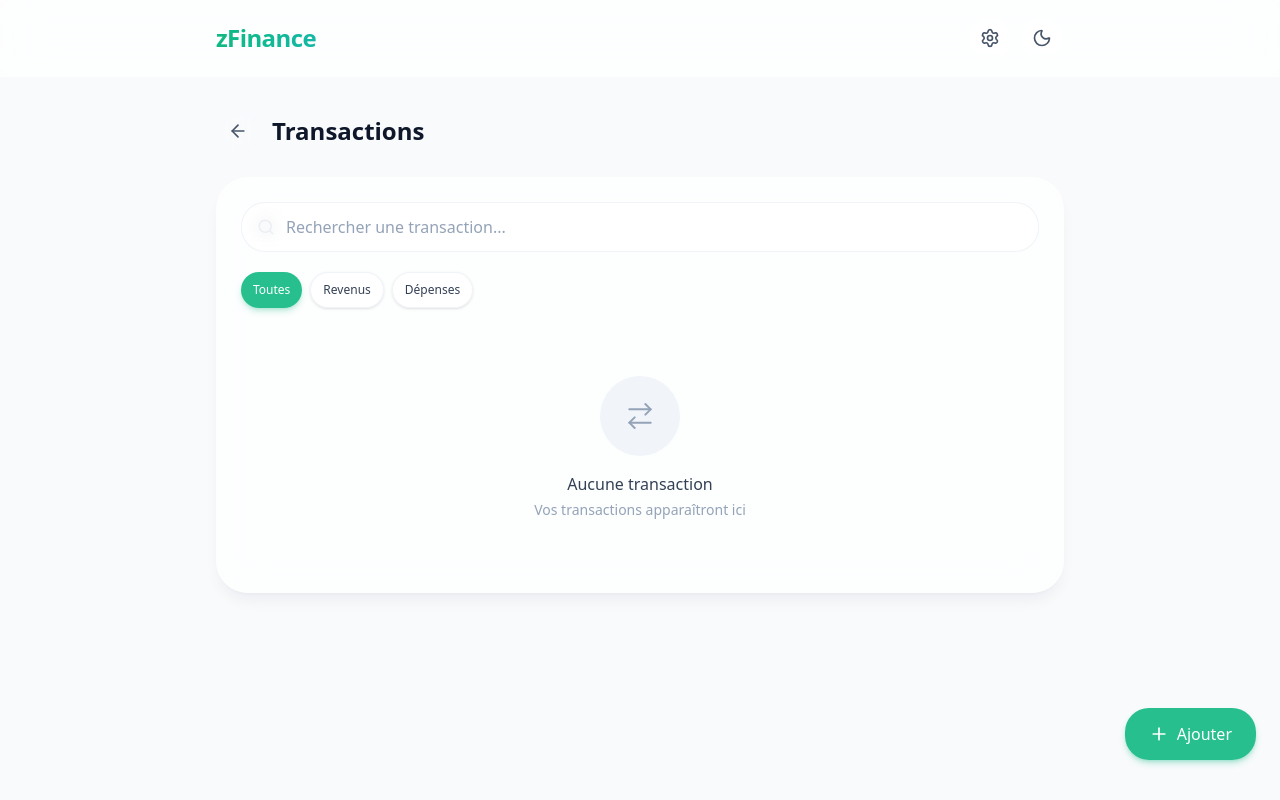
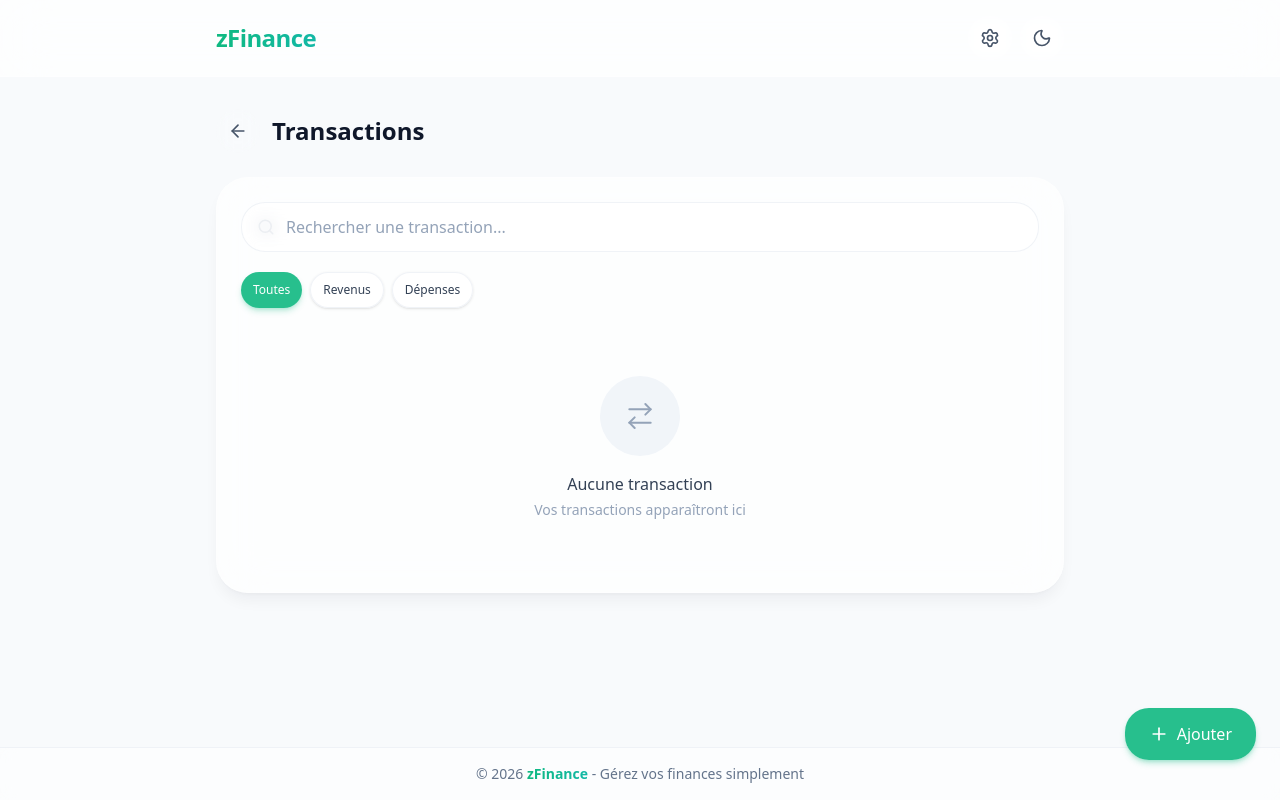
Before and after one commit to Zomirks/zFinance, a React (Vite) app: page /transactions in a window 1280 px wide. Built offline with nearby package versions, Linux system fonts and the light colour scheme.

Commit message:
add: Footer

```diff
--- a/src/App.jsx
+++ b/src/App.jsx
@@ -2,6 +2,7 @@ import { Routes, Route } from 'react-router';
 
 // Components - Layout
 import Header from './components/layout/Header';
+import Footer from './components/layout/Footer';
 
 // Pages
 import DashboardPage from './pages/DashboardPage';
@@ -9,13 +10,17 @@ import TransactionsPage from './pages/TransactionsPage';
 
 function App() {
 	return (
-		<div className="min-h-screen bg-slate-50 dark:bg-slate-900">
+		<div className="min-h-screen flex flex-col bg-slate-50 dark:bg-slate-900">
 			<Header />
 
-			<Routes>
-				<Route path="/" element={<DashboardPage />} />
-				<Route path="/transactions" element={<TransactionsPage />} />
-			</Routes>
+			<div className="flex-1">
+				<Routes>
+					<Route path="/" element={<DashboardPage />} />
+					<Route path="/transactions" element={<TransactionsPage />} />
+				</Routes>
+			</div>
+
+			<Footer />
 		</div>
 	);
 }
--- /dev/null
+++ b/src/components/layout/Footer.jsx
@@ -0,0 +1,19 @@
+const Footer = () => {
+	const currentYear = new Date().getFullYear()
+
+	return (
+		<footer className="mt-auto border-t border-secondary-200/50 dark:border-secondary-700/50 bg-white/50 dark:bg-secondary-900/50 backdrop-blur-sm">
+			<div className="max-w-4xl mx-auto px-4 xs:px-6 py-4">
+				<p className="text-center text-sm text-secondary-500 dark:text-secondary-400">
+					© {currentYear}{' '}
+					<span className="font-semibold bg-linear-to-r from-primary-500 to-accent-500 bg-clip-text text-transparent">
+						zFinance
+					</span>
+					{' '}- Gérez vos finances simplement
+				</p>
+			</div>
+		</footer>
+	)
+}
+
+export default Footer
```
